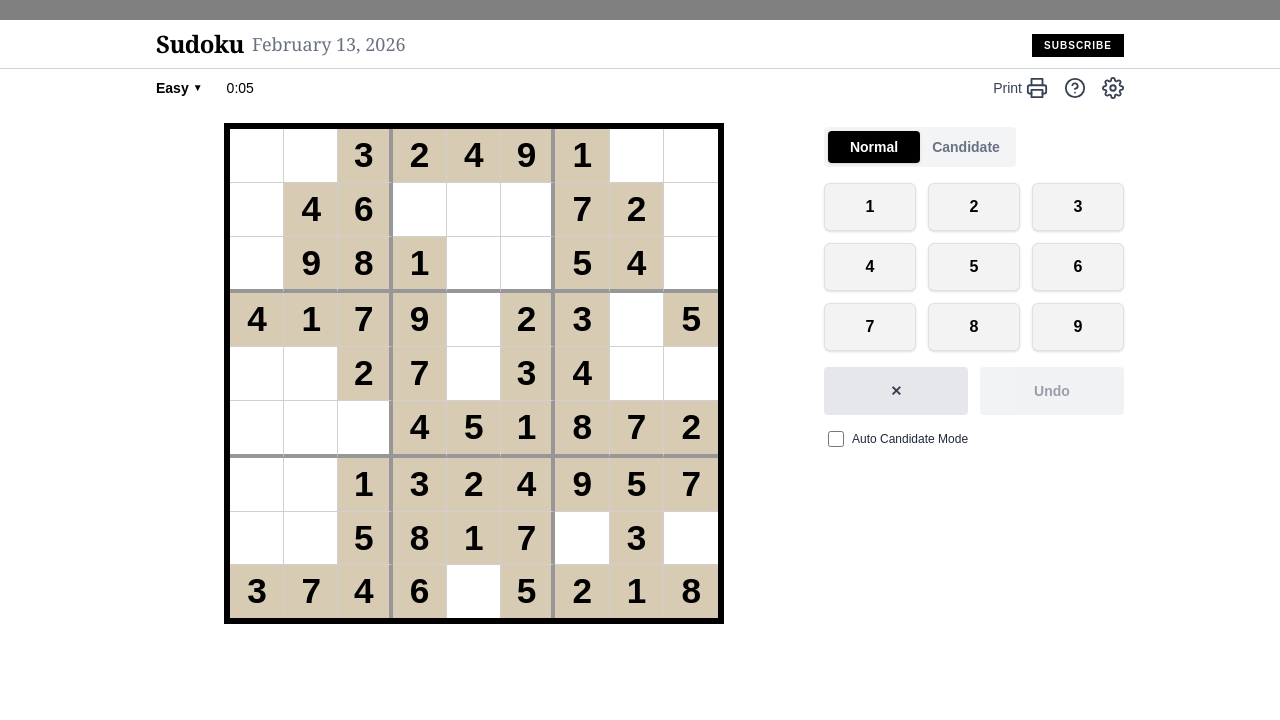
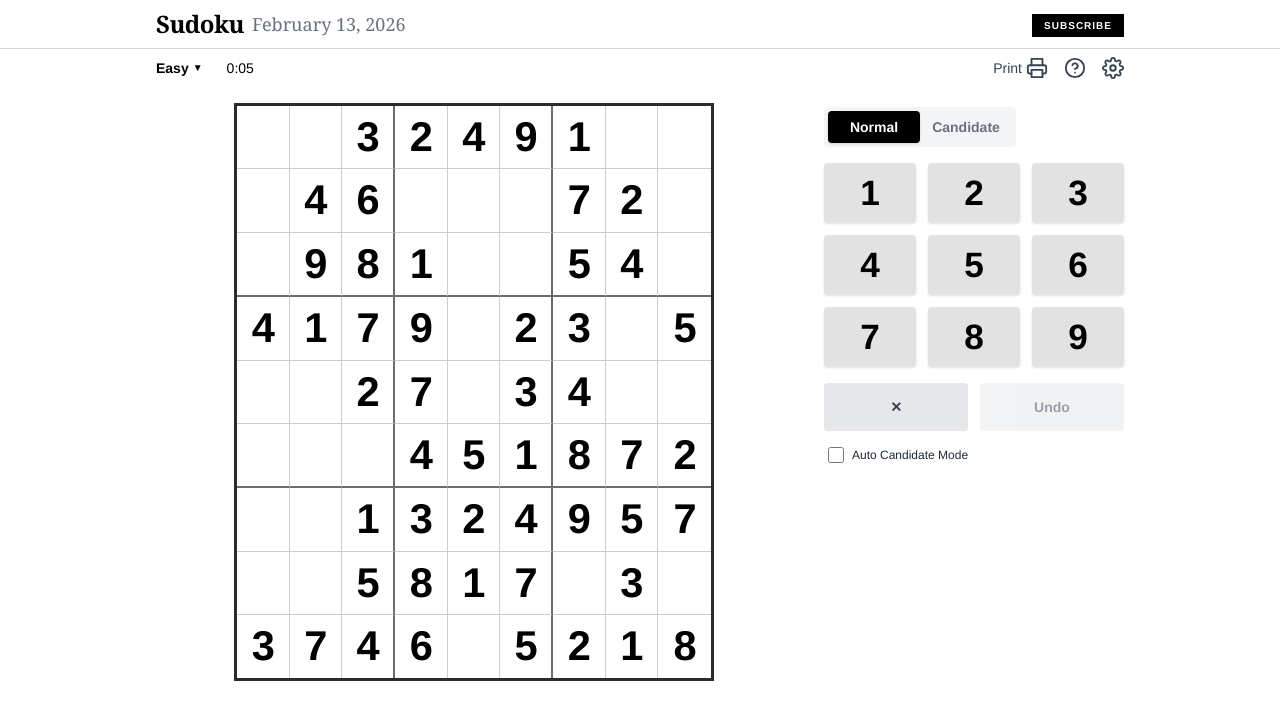
Before and after one commit to amna-mansoor/nyt-sudoku-clone, a React (Vite) app: page / in a window 1280 px wide. Shown: the top 720 px of the page. Built offline with nearby package versions, Linux system fonts and the light colour scheme.

Commit message:
Refactor CSS styles for improved design and layout
Updated theme variables, adjusted colors, and modified layout properties for improved styling and consistency.

```diff
--- a/src/index.css
+++ b/src/index.css
@@ -5,15 +5,15 @@
 ========================= */
 @theme {
   --color-nyt-black: #000000;
-  --color-nyt-orange: #f59e0b;
-  --color-nyt-beige: #f3e7cc;
-  --color-nyt-border-thick: #000000;
-  --color-nyt-border-box: #979797;
-  --color-nyt-border-thin: #d0d0d0;
-  --color-nyt-given-bg: #d8cbb4;
+  --color-nyt-blue: #2563eb; /* NYT uses blue for user inputs */
+  --color-nyt-orange: #ffaa00; /* Selected cell */
+  --color-nyt-related: #e8e4d9; /* Related cells (row/col/box) */
+  --color-nyt-border-thick: #2b2b2b;
+  --color-nyt-border-box: #6b6b6b;
+  --color-nyt-border-thin: #cccccc;
 
-  --font-serif: "KarnakCondensed", "Cheltenham", Georgia, serif;
-  --font-sans: "Franklin", "Franklin Gothic", Arial, sans-serif;
+  --font-serif: "Karnak", "Cheltenham", Georgia, serif;
+  --font-sans: "Franklin Gothic", "Helvetica Neue", Arial, sans-serif;
 }
 
 /* =========================
@@ -21,9 +21,8 @@
 ========================= */
 body {
   margin: 0;
-  padding-top: 20px; /* NYT top spacing */
   font-family: var(--font-sans);
-  background-color: grey;
+  background-color: #ffffff; /* Removed grey background */
   color: var(--color-nyt-black);
 }
 
@@ -32,7 +31,7 @@ body {
 ========================= */
 .sudoku-container {
   width: 100%;
-  max-width: 500px;
+  max-width: 480px; /* Matched NYT proportions */
   margin: 0 auto;
   box-sizing: border-box;
   user-select: none;
@@ -47,8 +46,9 @@ body {
   grid-template-rows: repeat(9, 1fr);
   width: 100%;
   aspect-ratio: 1 / 1;
-  border: 6px solid var(--color-nyt-border-thick);
+  border: 3px solid var(--color-nyt-border-thick);
   background: var(--color-nyt-border-thick);
+  gap: 0;
 }
 
 /* =========================
@@ -56,17 +56,15 @@ body {
 ========================= */
 .cell {
   position: relative;
-  background-color: white;
+  background-color: #ffffff;
   cursor: pointer;
   display: flex;
   justify-content: center;
   align-items: center;
 
   font-family: var(--font-sans);
-  font-weight: 700;
-  font-size: clamp(1.6rem, 3.8vw, 2.2rem);
+  font-size: clamp(1.8rem, 4.5vw, 2.6rem);
   letter-spacing: -0.02em;
-  color: var(--color-nyt-black);
 
   border-right: 1px solid var(--color-nyt-border-thin);
   border-bottom: 1px solid var(--color-nyt-border-thin);
@@ -74,38 +72,39 @@ body {
 }
 
 /* Remove outer thin borders */
-.cell:nth-child(9n) {
-  border-right: none;
-}
-.cell:nth-child(n+73) {
-  border-bottom: none;
-}
+.cell:nth-child(9n) { border-right: none; }
+.cell:nth-child(n+73) { border-bottom: none; }
 
 /* 3x3 vertical separators */
 .cell:nth-child(3n):not(:nth-child(9n)) {
-  border-right: 4px solid var(--color-nyt-border-box);
+  border-right: 2px solid var(--color-nyt-border-box);
 }
 
 /* 3x3 horizontal separators */
 .cell:nth-child(n+19):nth-child(-n+27),
 .cell:nth-child(n+46):nth-child(-n+54) {
-  border-bottom: 4px solid var(--color-nyt-border-box);
+  border-bottom: 2px solid var(--color-nyt-border-box);
 }
 
 /* =========================
-   CELL STATES
+   CELL STATES & TEXT
 ========================= */
 .cell.given {
-  background-color: var(--color-nyt-given-bg);
+  font-weight: 700;
+  color: var(--color-nyt-black);
 }
 
-.cell.selected,
-.cell.same-value {
+.cell.user-input {
+  font-weight: 400;
+  color: var(--color-nyt-blue); /* Distinct user input color */
+}
+
+.cell.selected {
   background-color: var(--color-nyt-orange) !important;
 }
 
 .cell.related {
-  background-color: var(--color-nyt-beige);
+  background-color: var(--color-nyt-related);
 }
 
 /* =========================
@@ -118,12 +117,13 @@ body {
   width: 100%;
   height: 100%;
   pointer-events: none;
+  padding: 2px;
 }
 
 .candidate {
-  font-size: clamp(9px, 1.8vw, 13px);
+  font-size: clamp(10px, 2vw, 14px);
   font-weight: 400;
-  color: #716c6c;
+  color: #666;
   display: flex;
   justify-content: center;
   align-items: center;
@@ -135,18 +135,31 @@ body {
    NUMBER PAD
 ========================= */
 .numpad-btn {
-  background-color: #f3f3f3;
-  border: 1px solid #e0e0e0;
+  background-color: #e2e2e2;
   color: var(--color-nyt-black);
   font-family: var(--font-sans);
-  font-weight: 600;
-  border-radius: 6px;
-  height: 48px;
+  font-weight: 700;
+  border-radius: 4px;
+  height: 60px;
+  font-size: 2.2rem;
   transition: background-color 0.1s;
+  border: none; /* Removed borders & shadows */
+  cursor: pointer;
 }
 
-.numpad-btn:hover {
-  background-color: #e6e6e6;
+.numpad-btn.small {
+  height: 48px;
+  font-size: 1.1rem;
+  font-weight: 600;
+}
+
+.numpad-btn:hover:not(:disabled) {
+  background-color: #d1d1d1;
+}
+
+.numpad-btn:disabled {
+  opacity: 0.3;
+  cursor: not-allowed;
 }
 
 /* =========================
@@ -154,18 +167,11 @@ body {
 ========================= */
 .conflict-dot {
   position: absolute;
-  bottom: 15%;
-  right: 22%;
-  width: clamp(6px, 1.2vw, 8px);
-  height: clamp(6px, 1.2vw, 8px);
-  background-color: #f23d3d;
+  bottom: 12%;
+  right: 15%;
+  width: 6px;
+  height: 6px;
+  background-color: #e00000;
   border-radius: 50%;
   pointer-events: none;
 }
-
-/* =========================
-   AUTO CANDIDATE SPACING
-========================= */
-.auto-candidate {
-  margin-bottom: 30px; /* small breathing space like NYT */
-}
```
